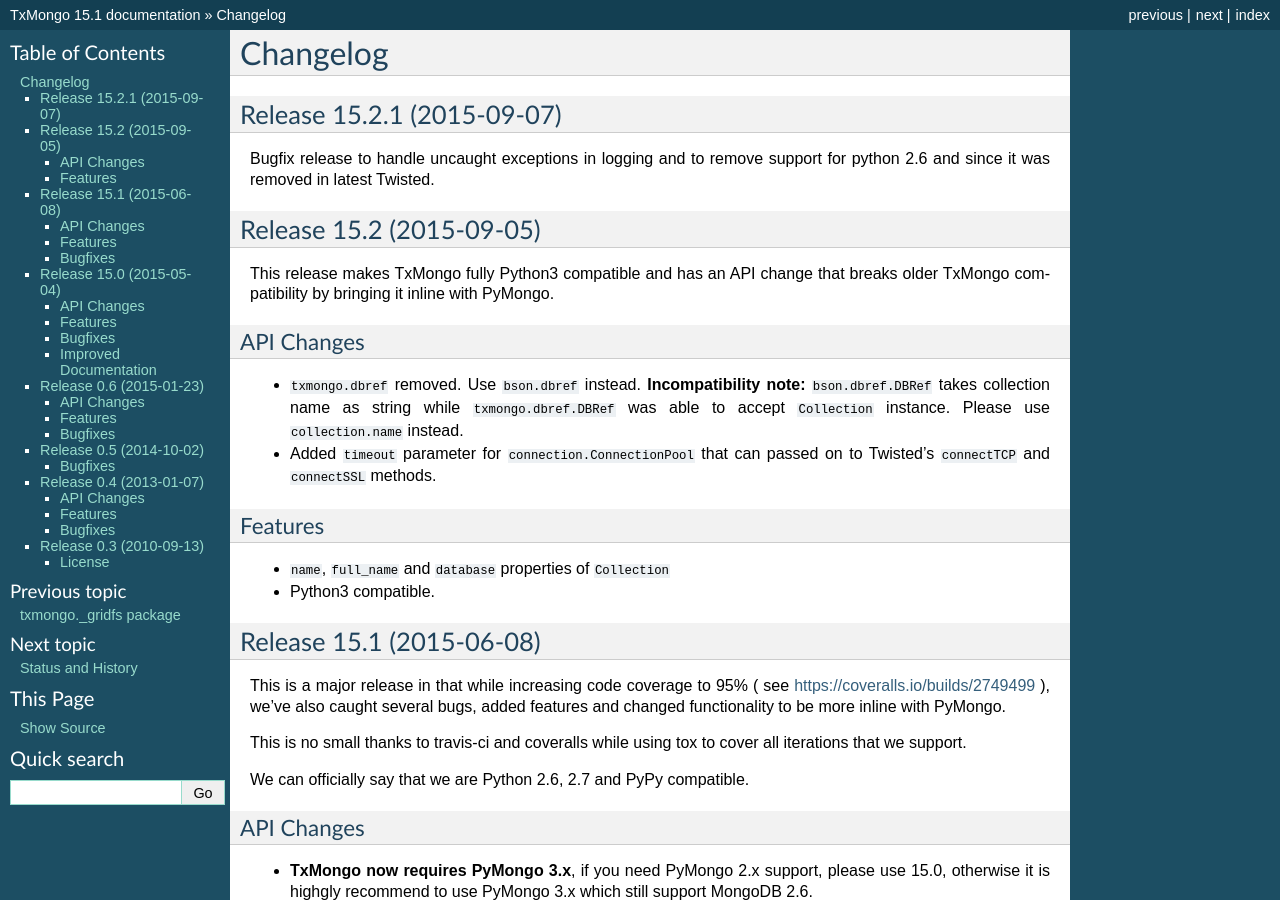
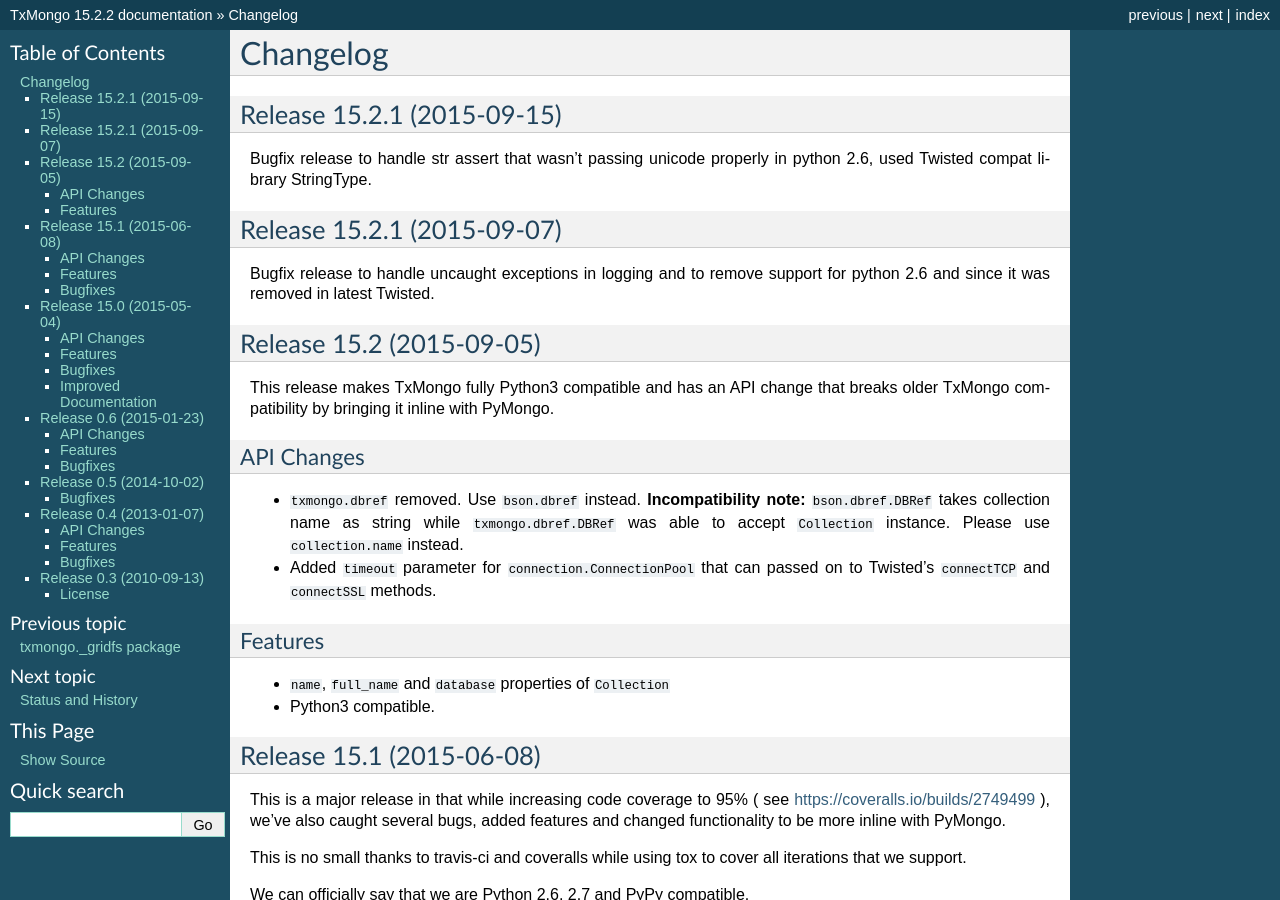
Before and after one commit to twisted/txmongo, a Sphinx documentation site: the page built from docs/source/NEWS.rst, in a window 1280 px wide and 900 px high. Built offline with Sphinx 7.4.7, drawn with Linux system fonts in a browser that asks for light colours; formulas are drawn with MathJax 3; some of the changed text lies outside the part shown.

Commit message:
bump versions

```diff
--- a/docs/source/NEWS.rst
+++ b/docs/source/NEWS.rst
@@ -1,5 +1,11 @@
 Changelog
 =========
+
+Release 15.2.1 (2015-09-15)
+---------------------------
+
+Bugfix release to handle str assert that wasn't passing unicode properly in
+python 2.6, used Twisted compat library StringType.
 
 Release 15.2.1 (2015-09-07)
 ---------------------------
--- a/docs/source/conf.py
+++ b/docs/source/conf.py
@@ -58,9 +58,9 @@
 # built documents.
 #
 # The short X.Y version.
-version = '15.1'
+version = '15.2.2'
 # The full version, including alpha/beta/rc tags.
-release = '15.1'
+release = version
 
 # The language for content autogenerated by Sphinx. Refer to documentation
 # for a list of supported languages.
--- a/setup.py
+++ b/setup.py
@@ -30,7 +30,7 @@
 
 setup(
     name="txmongo",
-    version="15.2.1",
+    version="15.2.2",
     description="Asynchronous Python driver for MongoDB <http://www.mongodb.org>",
     author="Alexandre Fiori, Bret Curtis",
     author_email="fiorix@gmail.com, psi29a@gmail.com",
```
Also changed, not shown: 1 other file.
